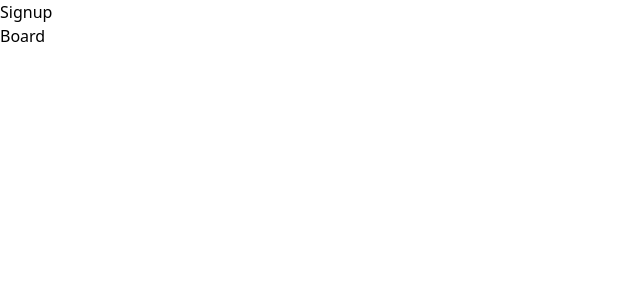
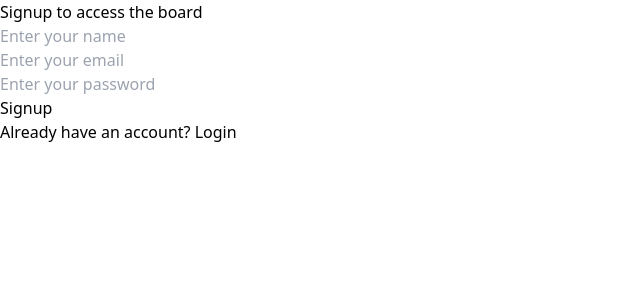
Before and after one commit to seetaramanjaneyulu217/Kanban_Board, a React (Vite) app: page / in a window 1280 px wide. Shown: the top 300 px of the page, without its empty margins (0-640 px from the left). Built offline with nearby package versions, Linux system fonts and the light colour scheme.

Commit message:
Completed signup, login and logic to see specific assignee member tasks.

```diff
--- a/src/components/TaskCard.tsx
+++ b/src/components/TaskCard.tsx
@@ -54,7 +54,7 @@ const TaskCard = ({ task }: TaskCardProps) => {
           <div className="text-sm">#{task.id}</div>
           <div className="w-1 h-1 rounded-full bg-gray-400"></div>
           <div className="text-gray-400 text-xs">
-            {task.dateAndTime.toLocaleString("en-US", {
+            {task.dateAndTime?.toLocaleString("en-US", {
               month: "short",
               day: "numeric",
               hour: "numeric",
--- a/src/constants/assignedItems.tsx
+++ b/src/constants/assignedItems.tsx
@@ -1,11 +1,24 @@
 import type { MenuProps } from "antd";
+import { useDispatch, useSelector } from "react-redux";
+import { populateAssigneeOption } from "../store/Slices/operationsSlice";
 
-const assignedItems: MenuProps["items"] = [
-  {
-    key: "1",
-    label: <button>Priority</button>,
-  },
-];
+let assignedItems: MenuProps["items"] = [];
 
+const AssignedItems = () => {
 
-export default assignedItems
+  const dispatch = useDispatch()
+  const users = useSelector((state: any) => state.users.users);
+
+  const usernames = users.map((user: User, index: number) => {
+    return {
+      key: (index + 1).toString(),
+      label: <button onClick={() => dispatch(populateAssigneeOption({ assigneeName: user.name }))}>{user.name}</button>,
+    };
+  });
+
+  assignedItems = [...usernames]
+
+  return assignedItems
+};
+
+export default AssignedItems;
--- a/src/constants/sortItems.tsx
+++ b/src/constants/sortItems.tsx
@@ -3,10 +3,6 @@ import type { MenuProps } from "antd";
 const sortItems: MenuProps["items"] = [
   {
     key: "1",
-    label: <button>Priority</button>,
-  },
-  {
-    key: "2",
     label: <button>Date</button>,
   },
 ];
--- a/src/pages/KanbanBoard.tsx
+++ b/src/pages/KanbanBoard.tsx
@@ -7,19 +7,36 @@ import { HiOutlineViewBoards } from "react-icons/hi";
 import { IoIosList } from "react-icons/io";
 import { MdOutlineSevereCold } from "react-icons/md";
 import sortItems from "../constants/sortItems";
-import assignedItems from "../constants/assignedItems";
+import AssignedItems from "../constants/assignedItems";
 import statusItems from "../constants/statusItems";
 import severityItems from "../constants/severityItems";
 import TasksColumn from "../components/TasksColumn";
-import { useSelector } from "react-redux";
+import { useDispatch, useSelector } from "react-redux";
+import { makeUserLogIn } from "../store/Slices/usersSlice";
+import { useNavigate } from "react-router-dom";
+import { populateAssigneeOption } from "../store/Slices/operationsSlice";
 
 const KanbanBoard = () => {
 
-  const tasks = useSelector((state: any) => state.tasks.tasks)
+  let tasks = useSelector((state: any) => state.tasks.tasks)
+  const userLoggedIn = useSelector((state: any) => state.users.userLoggedIn)
+  const assigneeName = useSelector((state: any) => state.operations.assigneeName)
+
+  console.log(tasks)
+
+  const navigate = useNavigate()
+  const dispatch = useDispatch()
+
   let draftTasks: Task[] = []
   let unsolvedTasks: Task[] = []
   let underReviewTasks: Task[] = []
   let solvedTasks: Task[] = []
+
+  if(assigneeName) {
+    tasks = tasks.filter((task: Task) => task.assignee === assigneeName)
+  }
+
+  console.log(tasks)
 
   tasks.forEach((task: Task) => {
     if(task.status === 'Draft')
@@ -28,14 +45,22 @@ const KanbanBoard = () => {
       unsolvedTasks.push(task)
     else if(task.status === 'Under Review')
       underReviewTasks.push(task)
-    else
-    solvedTasks.push(task)
+    else if(task.status === 'Solved')
+      solvedTasks.push(task)
   })
+
+  if(!userLoggedIn) {
+    window.location.href = '/'
+    return
+  }
 
   return (
     <div className="p-10">
-      <div className="mb-10">
+      <div className=" flex justify-between mb-10">
         <h1 className="text-xl md:text-3xl font-semibold">Vulnerabilities</h1>
+        <button onClick={() => { dispatch(makeUserLogIn({ loggedIn: false, loggedInUsername: '' }))
+                                 dispatch(populateAssigneeOption({ assigneeName: '' }))
+                                 navigate('/')} } className="border border-red-400 bg-red-400 px-4 py-1 text-white rounded-lg">Logout</button>
       </div>
 
       {/* For all the options */}
@@ -67,7 +92,7 @@ const KanbanBoard = () => {
               </div>
             </Dropdown>
 
-            <Dropdown menu={{ items: assignedItems }}>
+            <Dropdown menu={{ items: AssignedItems() }}>
               <div
                 className="flex items-center gap-x-2 px-4 py-1 border border-dashed border-gray-300 rounded-xl outline-none cursor-pointer"
                 onClick={(e) => e.preventDefault()}
--- a/src/pages/Signup.tsx
+++ b/src/pages/Signup.tsx
@@ -1,13 +1,170 @@
+import { useState } from "react";
+import toast from "react-hot-toast";
+import { useDispatch, useSelector } from "react-redux";
 import { useNavigate } from "react-router-dom";
+import { createUser, makeUserLogIn } from "../store/Slices/usersSlice";
+import { changeFormType } from "../store/Slices/signupFormSlice";
 
 const Signup = () => {
+  interface FormDetails {
+    name: string;
+    email: string;
+    password: string;
+  }
+
+  const [formDetails, setFormDetails] = useState<FormDetails>({
+    name: "",
+    email: "",
+    password: "",
+  });
+
   const navigate = useNavigate();
+  const dispatch = useDispatch();
+  const formType = useSelector((state: any) => state.formType.formType);
+  const users = useSelector((state: any) => state.users.users);
+  const userNames = users.map((user: User) => user.name);
+  const userEmails = users.map((user: User) => user.email);
+
+  const handleSignupSubmission = (e: React.FormEvent) => {
+    e.preventDefault();
+
+    if(!formDetails.email || !formDetails.name || !formDetails.password) {
+      toast.error('Fill all the details')
+      return
+    }
+
+    if (formDetails.name.length < 5) {
+      toast.error("Username should be of length > 5");
+      return;
+    }
+
+    if (userNames.includes(formDetails.name)) {
+      toast.error("Username already present");
+      return;
+    }
+
+    if (
+      !/^[a-zA-Z0-9._-]+@[a-zA-Z0-9.-]+\.[a-zA-Z]{2,4}$/.test(formDetails.email)
+    ) {
+      toast.error("Enter valid email");
+      return;
+    }
+
+    if (userEmails.includes(formDetails.email)) {
+      toast.error("Email already taken");
+      return;
+    }
+
+    if (formDetails.password.length < 5) {
+      toast.error("Password should be of length > 5");
+      return;
+    }
+
+    dispatch(createUser(formDetails));
+    dispatch(makeUserLogIn({ loggedIn: true, loggedInUsername: formDetails.name }))
+    navigate("/kanban-board");
+  };
+
+  const handleLoginSubmission = (e: React.FormEvent) => {
+    e.preventDefault();
+
+    if(!formDetails.email || !formDetails.password) {
+      toast.error('Fill all the details')
+      return
+    }
+
+    if (
+      !/^[a-zA-Z0-9._-]+@[a-zA-Z0-9.-]+\.[a-zA-Z]{2,4}$/.test(formDetails.email)
+    ) {
+      toast.error("Enter valid email");
+      return;
+    }
+
+    if (userEmails.includes(formDetails.email)) {
+      const index = userEmails.indexOf(formDetails.email)
+      if(users[index].email === formDetails.email && users[index].password === formDetails.password) {
+        dispatch(makeUserLogIn({ loggedIn: true, loggedInUsername: formDetails.name }));
+        navigate("/kanban-board");
+        return;
+      }
+    }
+
+    toast.error('Enter valid credentials')
+  };
 
   return (
-    <>
-      <div>Signup</div>
-      <button onClick={() => navigate("/kanban-board")}>Board</button>
-    </>
+    <div className="flex justify-center items-center mt-44">
+      <form
+        onSubmit={
+          formType === "signup" ? handleSignupSubmission : handleLoginSubmission
+        }
+      >
+        <div>
+          <h1 className="text-3xl font-semibold mb-5">
+            {formType === "signup" ? "Signup" : "Login"} to access the board
+          </h1>
+        </div>
+        <div className={`${formType === "login" ? "hidden" : "block"}`}>
+          <input
+            onChange={(e) =>
+              setFormDetails({ ...formDetails, name: e.target.value })
+            }
+            type="text"
+            placeholder="Enter your name"
+            className="border border-gray-400 px-4 py-1 rounded-lg outline-none mb-5 w-full"
+          />
+        </div>
+        <div>
+          <input
+            onChange={(e) =>
+              setFormDetails({ ...formDetails, email: e.target.value })
+            }
+            type="email"
+            placeholder="Enter your email"
+            className="border border-gray-400 px-4 py-1 rounded-lg outline-none mb-5 w-full"
+          />
+        </div>
+
+        <div>
+          <input
+            onChange={(e) =>
+              setFormDetails({ ...formDetails, password: e.target.value })
+            }
+            type="password"
+            placeholder="Enter your password"
+            className="border border-gray-400 px-4 py-1 rounded-lg outline-none mb-5 w-full"
+          />
+        </div>
+
+        <button className="border border-blue-400 bg-blue-400 text-white px-4 py-1 rounded-lg w-full mb-2">
+          {formType === "signup" ? "Signup" : "Login"}
+        </button>
+
+        <div>
+          {formType === "signup" ? (
+            <p>
+              Already have an account?{" "}
+              <span
+                className="cursor-pointer text-blue-300"
+                onClick={() => dispatch(changeFormType({ formType: "login" }))}
+              >
+                Login
+              </span>
+            </p>
+          ) : (
+            <p>
+              Don't have an account?{" "}
+              <span
+                className="cursor-pointer text-blue-300"
+                onClick={() => dispatch(changeFormType({ formType: "signup" }))}
+              >
+                Signup
+              </span>
+            </p>
+          )}
+        </div>
+      </form>
+    </div>
   );
 };
 
--- /dev/null
+++ b/src/store/Slices/operationsSlice.ts
@@ -0,0 +1,26 @@
+import { createSlice } from "@reduxjs/toolkit";
+
+interface InitialState {
+    assigneeName: string;
+}
+
+
+const initialState: InitialState = {
+    assigneeName: ''
+}
+
+
+const operationsSlice = createSlice({
+    name: 'operations',
+    initialState,
+    reducers: {
+        populateAssigneeOption: (state, action) => {
+            state.assigneeName = action.payload.assigneeName
+        }
+    }
+})
+
+
+export const { populateAssigneeOption } = operationsSlice.actions
+
+export default operationsSlice.reducer
--- /dev/null
+++ b/src/store/Slices/signupFormSlice.ts
@@ -0,0 +1,26 @@
+import { createSlice } from "@reduxjs/toolkit";
+
+interface InitialState {
+    formType: string
+}
+
+
+const initialState: InitialState = {
+    formType: 'signup'
+}
+
+
+const formTypeSlice = createSlice({
+    name: 'formtype',
+    initialState,
+    reducers: {
+        changeFormType: (state, action) => {
+            state.formType = action.payload.formType
+        }
+    }
+})
+
+
+export const { changeFormType } = formTypeSlice.actions
+
+export default formTypeSlice.reducer
--- /dev/null
+++ b/src/store/Slices/usersSlice.ts
@@ -0,0 +1,34 @@
+import { createSlice } from "@reduxjs/toolkit";
+
+interface InitialState {
+    users: User[];
+    userLoggedIn: boolean;
+    loggedInUsername: string;
+}
+
+
+const initialState: InitialState = {
+    users: [],
+    userLoggedIn: false,
+    loggedInUsername: ''
+}
+
+
+const usersSlice = createSlice({
+    name: 'users',
+    initialState,
+    reducers: {
+        createUser: (state, action) => {
+            state.users.push(action.payload)
+        },
+        makeUserLogIn: (state, action) => {
+            state.userLoggedIn = action.payload.loggedIn
+            state.loggedInUsername = action.payload.loggedInUsername
+        }
+    }
+})
+
+
+export const { createUser, makeUserLogIn } = usersSlice.actions
+
+export default usersSlice.reducer
--- a/src/store/store.ts
+++ b/src/store/store.ts
@@ -1,8 +1,14 @@
 import { configureStore } from "@reduxjs/toolkit";
 import tasksReducer from '../store/Slices/TasksSlice'
+import usersReducer from '../store/Slices/usersSlice'
+import formTypeReducer from '../store/Slices/signupFormSlice'
+import operationsReducer from '../store/Slices/operationsSlice'
 
 export const store = configureStore({
     reducer: {
-        tasks: tasksReducer
+        tasks: tasksReducer,
+        users: usersReducer,
+        formType: formTypeReducer,
+        operations: operationsReducer
     }
 })
```
Also changed, not shown: src/components/TaskForm.tsx (+32 -2 lines), src/store/Slices/TasksSlice.ts (+5 -3 lines), src/types/types.ts (+7 -0 lines).
